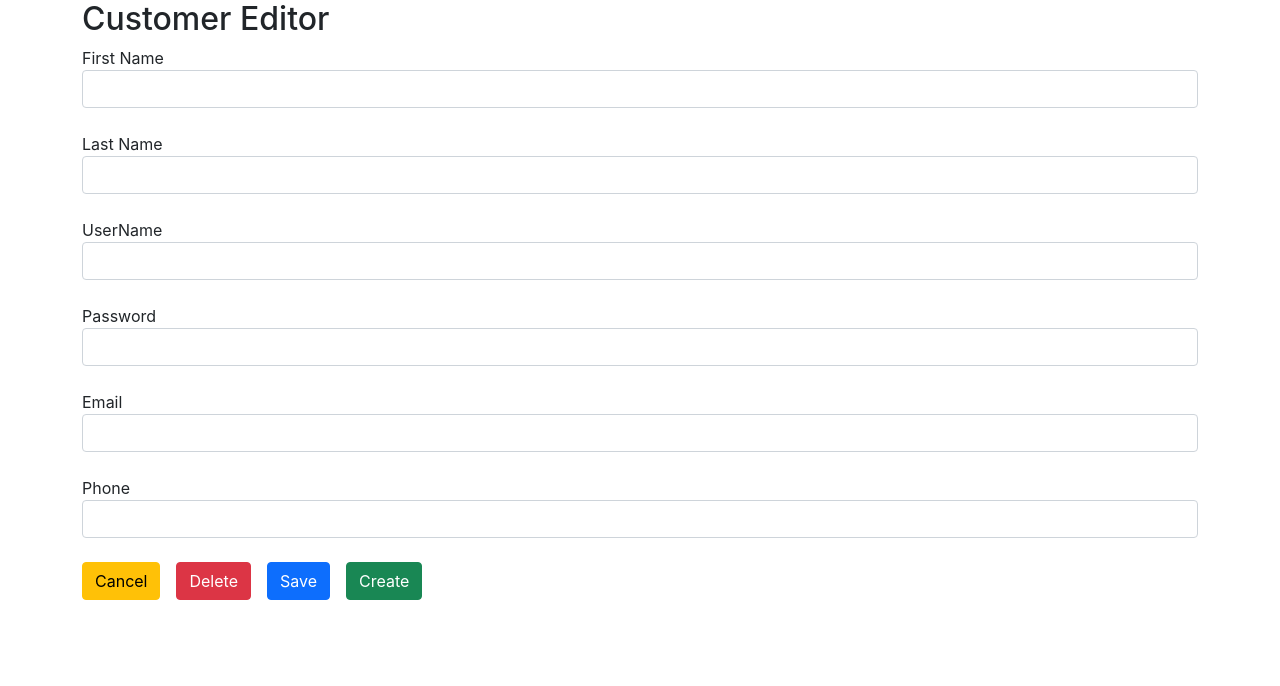
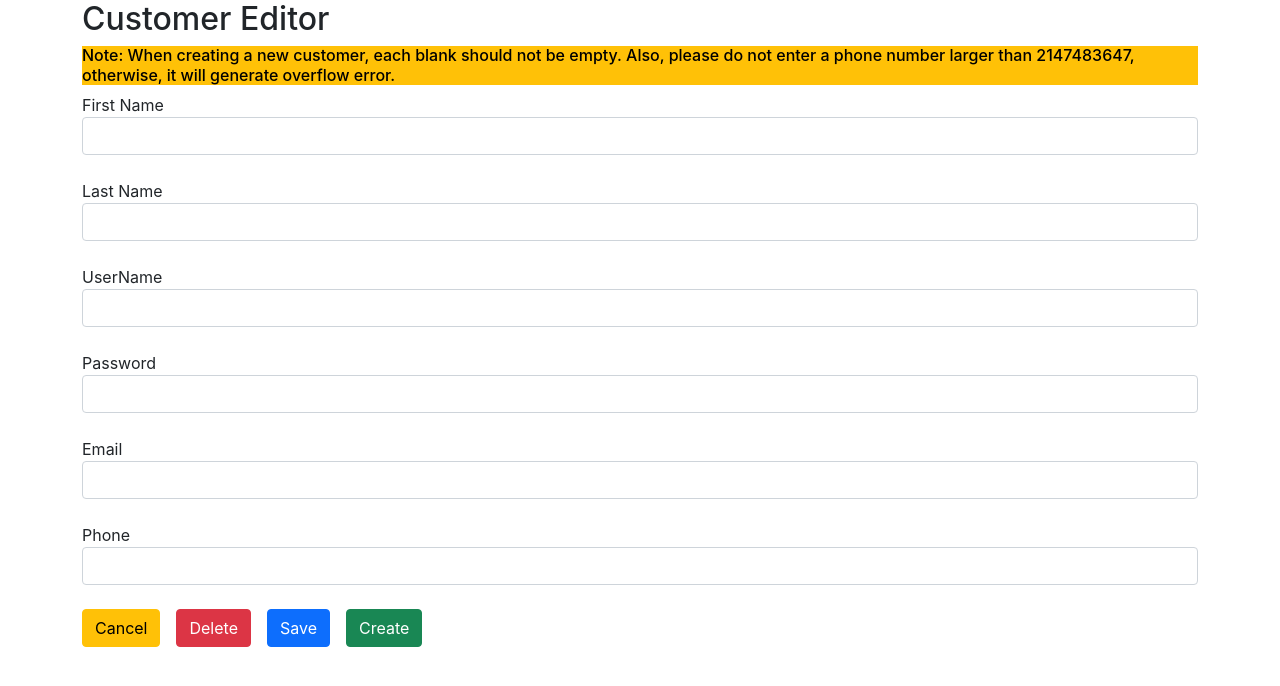
Before and after one commit to hyauu/CS5200_project, a React (Create React App) app in the folder P2/client/: page /customer/1 in a window 1280 px wide. Shown: the top 686 px of the page. Built offline with nearby package versions, Linux system fonts and the light colour scheme; no server answers.

Commit message:
add warning

```diff
--- a/P2/client/src/components/customer/customer-editor.js
+++ b/P2/client/src/components/customer/customer-editor.js
@@ -65,6 +65,8 @@ const CustomerEditor = (props) => {
     return (
         <div className="container">
             <h2>Customer Editor</h2>
+            <h6 className="btn-warning">Note: When creating a new customer, each blank should not be empty.
+                Also, please do not enter a phone number larger than 2147483647, otherwise, it will generate overflow error.</h6>
             <label>First Name</label>
             <input className="form-control"
                    value={customer.firstName}
```
